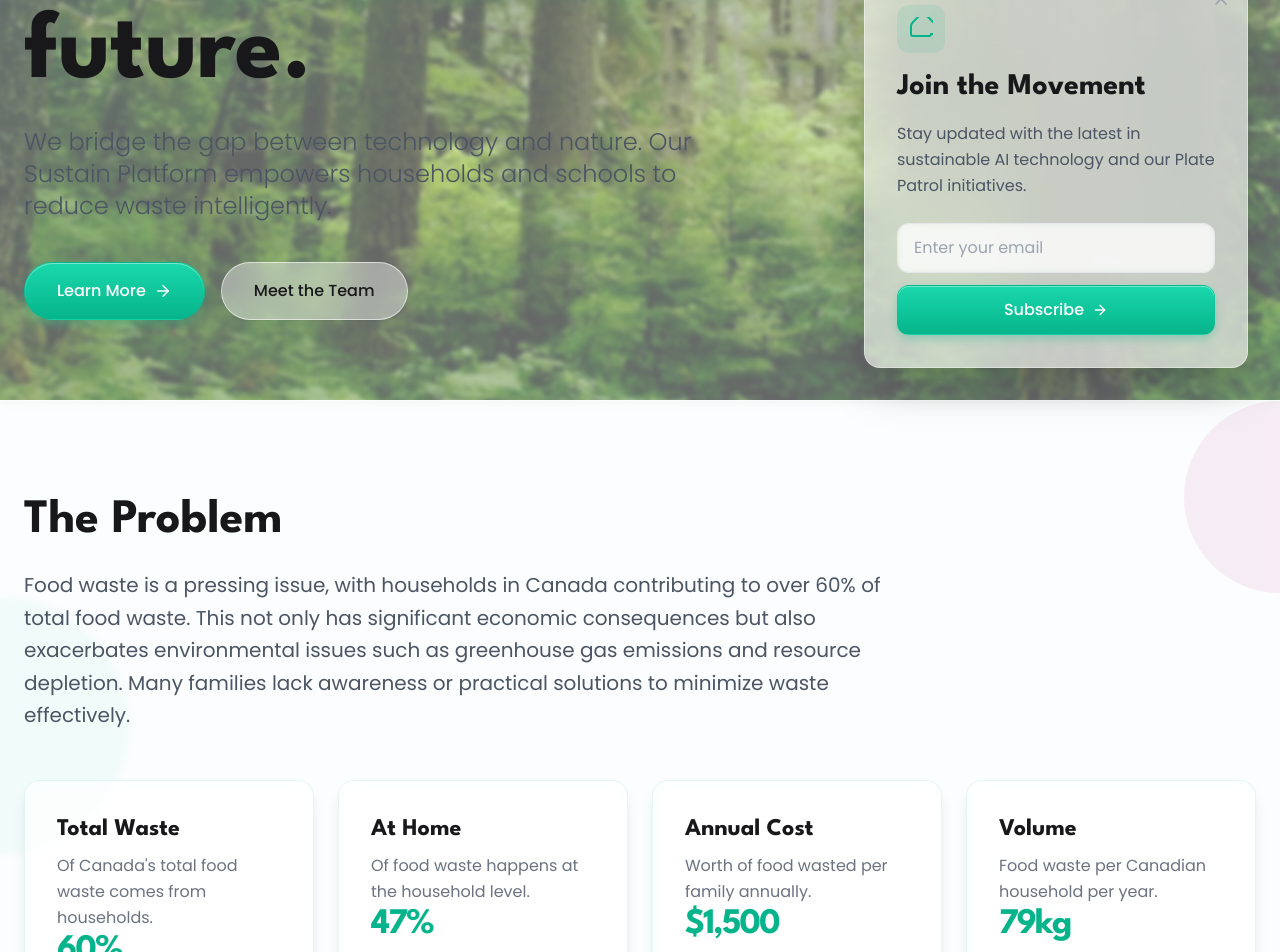
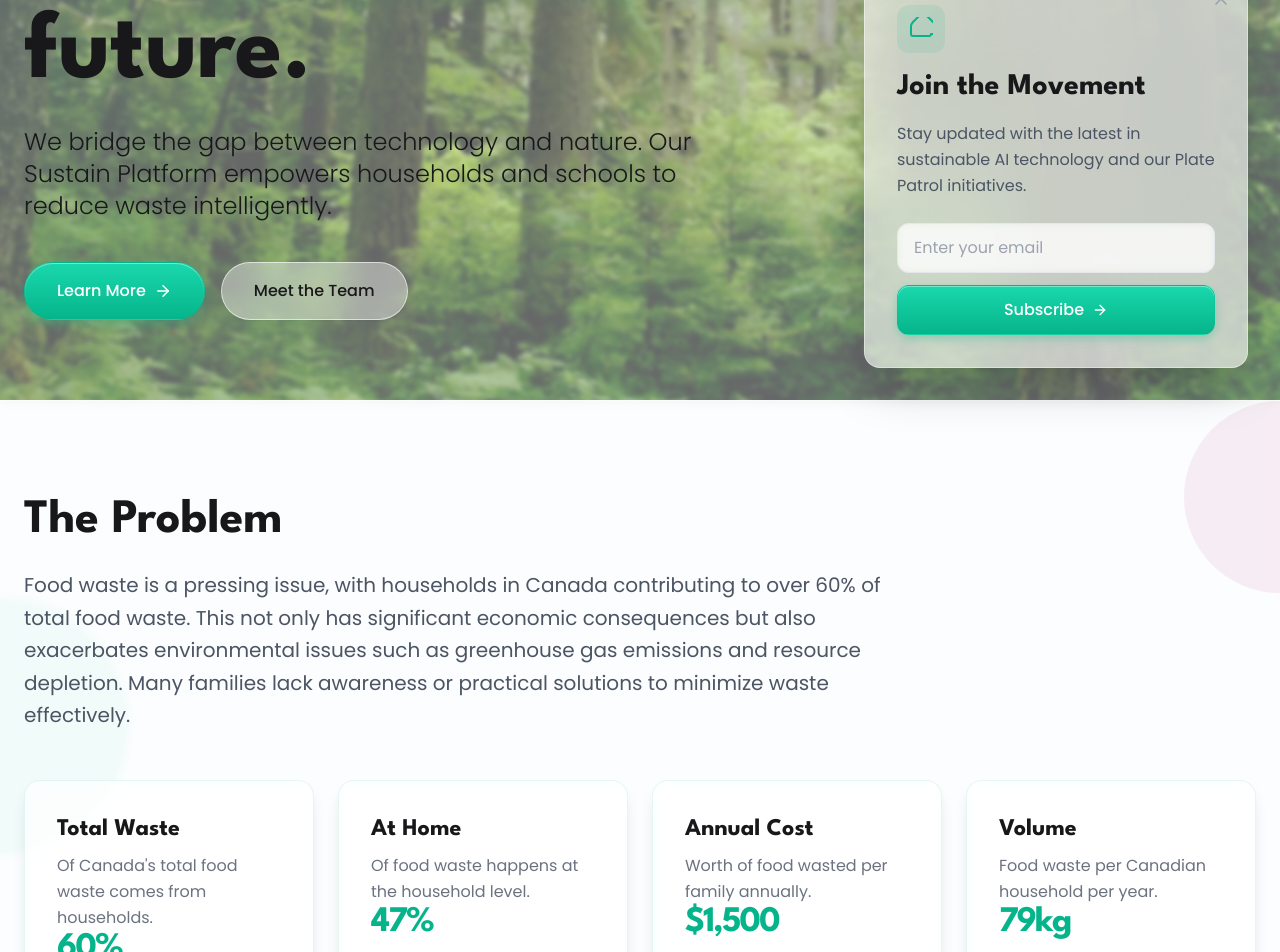
Before and after one commit to Matthew-Tian5/Verdanza-, a React (Vite) app: page /#/ in a window 1280 px wide. Shown: the part 400-1352 px from the top of the page. Built offline with nearby package versions, Linux system fonts and the light colour scheme.

Commit message:
cahnged text color

```diff
--- a/components/ImpactCard.tsx
+++ b/components/ImpactCard.tsx
@@ -26,14 +26,16 @@ const ImpactCard: React.FC<ImpactCardProps> = ({ title, value, description, perc
       <motion.div
         animate={{ opacity: isHovered ? 0.3 : 1, filter: isHovered ? 'blur(2px)' : 'blur(0px)' }}
         transition={{ duration: 0.3 }}
-        className="absolute inset-0 p-8 flex flex-col justify-between"
+        className="absolute inset-0 p-8 flex flex-col justify-between h-full"
       >
-        <div>
+        <div className="flex-1">
           <h3 className="text-2xl font-display font-bold text-charcoal mb-2">{title}</h3>
           <p className="text-gray-500 text-base leading-relaxed">{description}</p>
         </div>
-        <div className="text-4xl font-bold text-verdanza tracking-tighter font-display">
-          {value}
+        <div className="h-12 flex items-end">
+          <div className="text-4xl font-bold text-verdanza tracking-tighter font-display leading-none">
+            {value}
+          </div>
         </div>
       </motion.div>
 
--- a/pages/Home.tsx
+++ b/pages/Home.tsx
@@ -95,7 +95,7 @@ const Home: React.FC = () => {
               initial={{ opacity: 0, y: 20 }}
               animate={{ opacity: 1, y: 0 }}
               transition={{ delay: 2.5, duration: 0.6 }}
-              className="text-xl md:text-2xl text-gray-600 max-w-2xl mb-10 leading-relaxed font-light"
+              className="text-xl md:text-2xl text-darkgray-600 max-w-2xl mb-10 leading-relaxed font-light"
             >
               We bridge the gap between technology and nature. Our Sustain Platform empowers households and schools to reduce waste intelligently.
             </motion.p>
```
